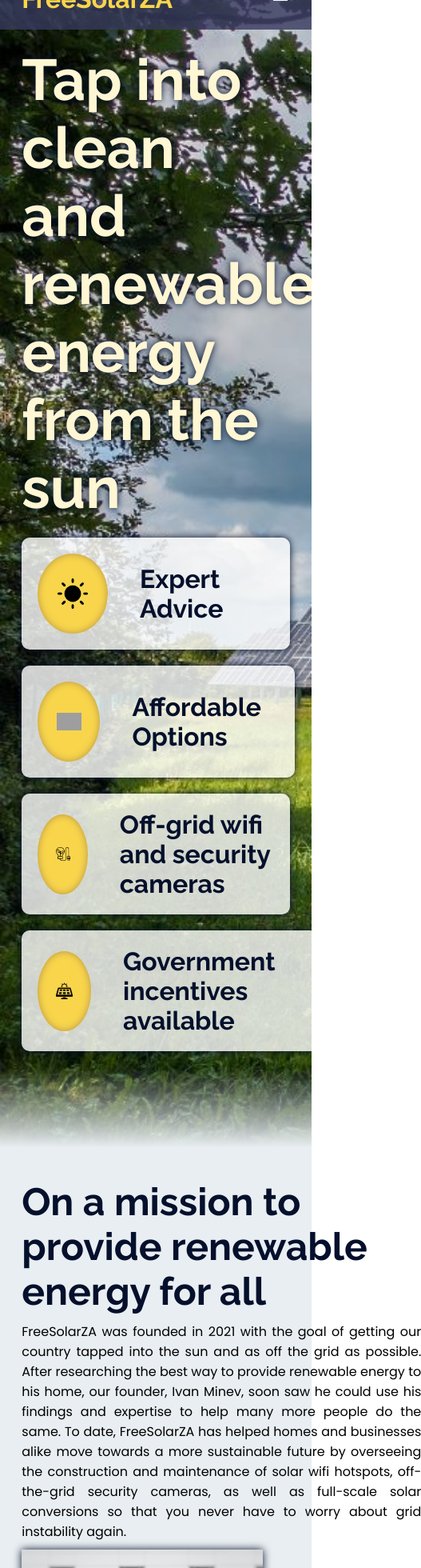
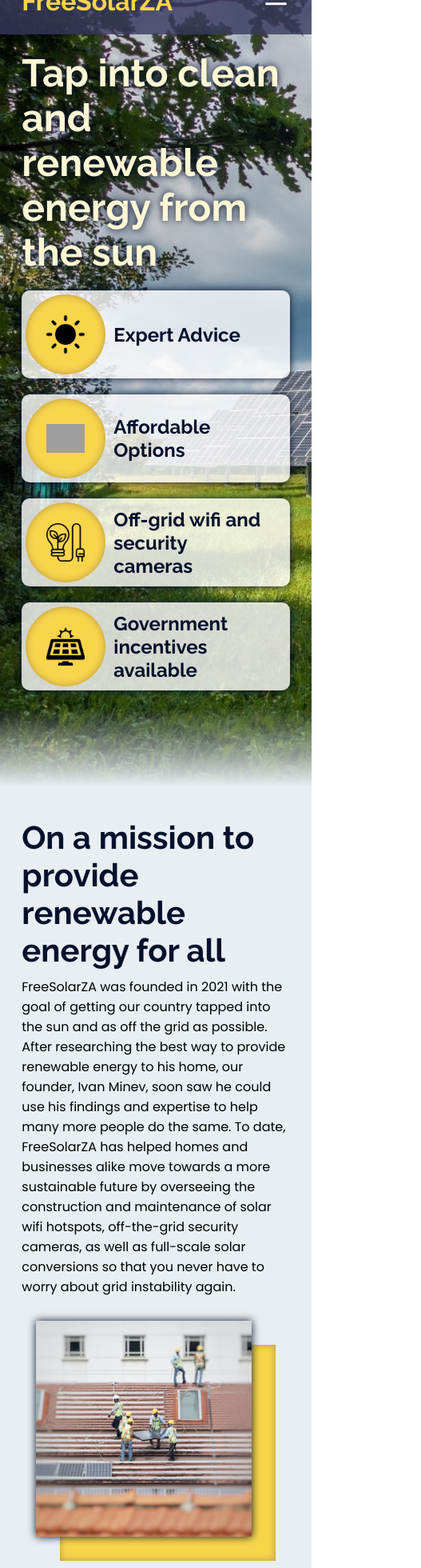
Before and after one commit to Charlcharlo/free-solar-site, a React (Create React App) app: page / in a window 390 px wide. Shown: the part 40-2000 px from the top of the page at 80% size, 527 px wide, since content can reach past the window. Built offline with nearby package versions, Linux system fonts and the light colour scheme; grey boxes are pictures that could not be loaded.

Commit message:
Add home page responsiveness

```diff
--- a/src/components/global/Navbar.jsx
+++ b/src/components/global/Navbar.jsx
@@ -1,6 +1,6 @@
 import { Menu } from "@mui/icons-material";
 import { Collapse } from "@mui/material";
-import { useEffect, useState } from "react";
+import { useState } from "react";
 import { useFlex } from "./FlexContext";
 import NavLinks from "./NavLinks";
 import Title from "./Title";
@@ -21,7 +21,7 @@
                         })
                     }}
                 >
-                    <Menu />
+                    <Menu fontSize="large"/>
                 </button>
             }
             {
--- a/src/styles.css
+++ b/src/styles.css
@@ -357,7 +357,6 @@
 
 .info-block .text-block {
     max-width: calc(100% - 390px);
-    min-width: 500px;
 }
 
 .align-right .info-block {
@@ -365,10 +364,6 @@
 }
 
 /* Why Solar? */
-
-#why-solar {
-    margin-bottom: 20px;
-}
 
 #why-solar .title {
     margin-bottom: 20px;
@@ -378,6 +373,12 @@
     width: 150px;
     height: 150px;
     margin-bottom: 10px;
+}
+
+.reason {
+    text-align: center;
+    width: 300px;
+    margin-bottom: 20px;
 }
 
 /* Dark Text Block */
@@ -461,7 +462,8 @@
 }
 
 .feature-block {
-    width: 33%;
+    width: 300px;
+    margin-bottom: 20px;
     flex-wrap: nowrap;
     align-items: flex-start;
     justify-content: flex-start;
@@ -521,6 +523,7 @@
     font-size: 1.5rem;
     font-weight: 600;
     margin: 10px 10px 0 10px;
+    font-family: var(--sub-font);
 }
 
 #contact-form .btn {
@@ -583,18 +586,116 @@
         font-size: 2rem;
         text-align: left;
     }
-}
 
-/* Light paragraph  */
+    /* Light paragraph  */
 
     .info-block {
-        align-items: center;
+        justify-content: center;
     }
 
     .info-block .text-block {
         max-width: 100%;
+        margin-bottom: 20px;
     }
 
+    .square-main {
+        width: 300px;
+        height: 300px;
+    }
+
+    /* Why Solar? */
+
+    #why-solar .title {
+        text-align: center;
+    }
+
+    #why-solar > div {
+        justify-content: space-evenly;
+    }
+
+    /* Dark Paragraph */
+
+    .dark-paragraph .text-block,
+    .dark-paragraph .feature-array {
+        padding-right: 0;
+    }
+
+    /* Contact form */
+
+    #contact-form, #contact-list {
+        max-width: 100%;
+        padding: 20px 7%;
+    }
+
+    #contact-form {
+        flex-grow: 2;
+    }
+}
+
 @media (max-width: 800px) {
+    .title {
+        font-size: 2.5rem;
+    }
 
+    #header-banner .title {
+        font-size: 3.5rem;
+    }
+
+    .card .circle {
+        margin-right: 10px;
+    }
+
+    .card .title {
+        max-width: calc(100% - 130px);
+    }
+
+    /* Dark Paragraph */
+
+    .dark-paragraph {
+        background-size: 100%;
+        /* background-position-x: center; */
+        background-position-y: calc(100% - 500px);
+    }
+
+    .dark-paragraph > div {
+        /* visibility: hidden; */
+        padding-right: 7%;
+        padding-bottom: calc(20% + 100px);
+        height: 100%;
+        background-image: linear-gradient(to top, rgba(0, 0, 0, 0) calc(15% - 100px), #05071f 15%);
+    }
 }
+
+@media (max-width: 700px) {
+    #why-solar > div,
+    .feature-array {
+        justify-content: center;
+    }
+}
+
+@media (max-width: 500px) {
+    .paragraph {
+        text-align: left;
+    }
+    #header-banner .title {
+        font-size: 3rem;
+    }
+
+    .card {
+        padding: 5px;
+    }
+
+    .card .title {
+        font-size: 1.5rem;
+    }
+
+    /* Dark paragraph */
+
+    .dark-paragraph {
+        background-position-y: calc(100% - 400px);
+    }
+
+    .dark-paragraph > div {
+        padding-bottom: calc(50% + 100px);
+    }
+}
```
